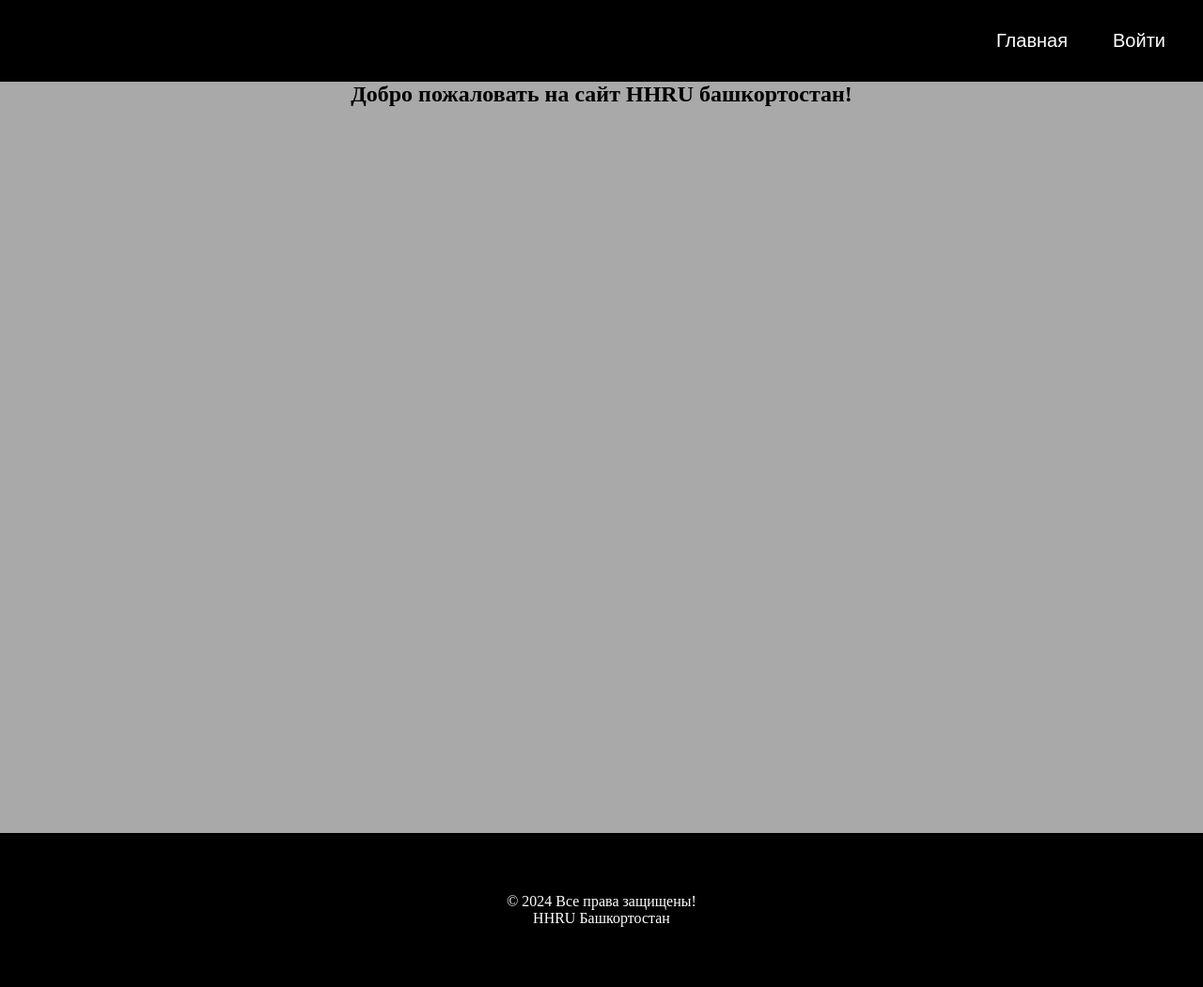
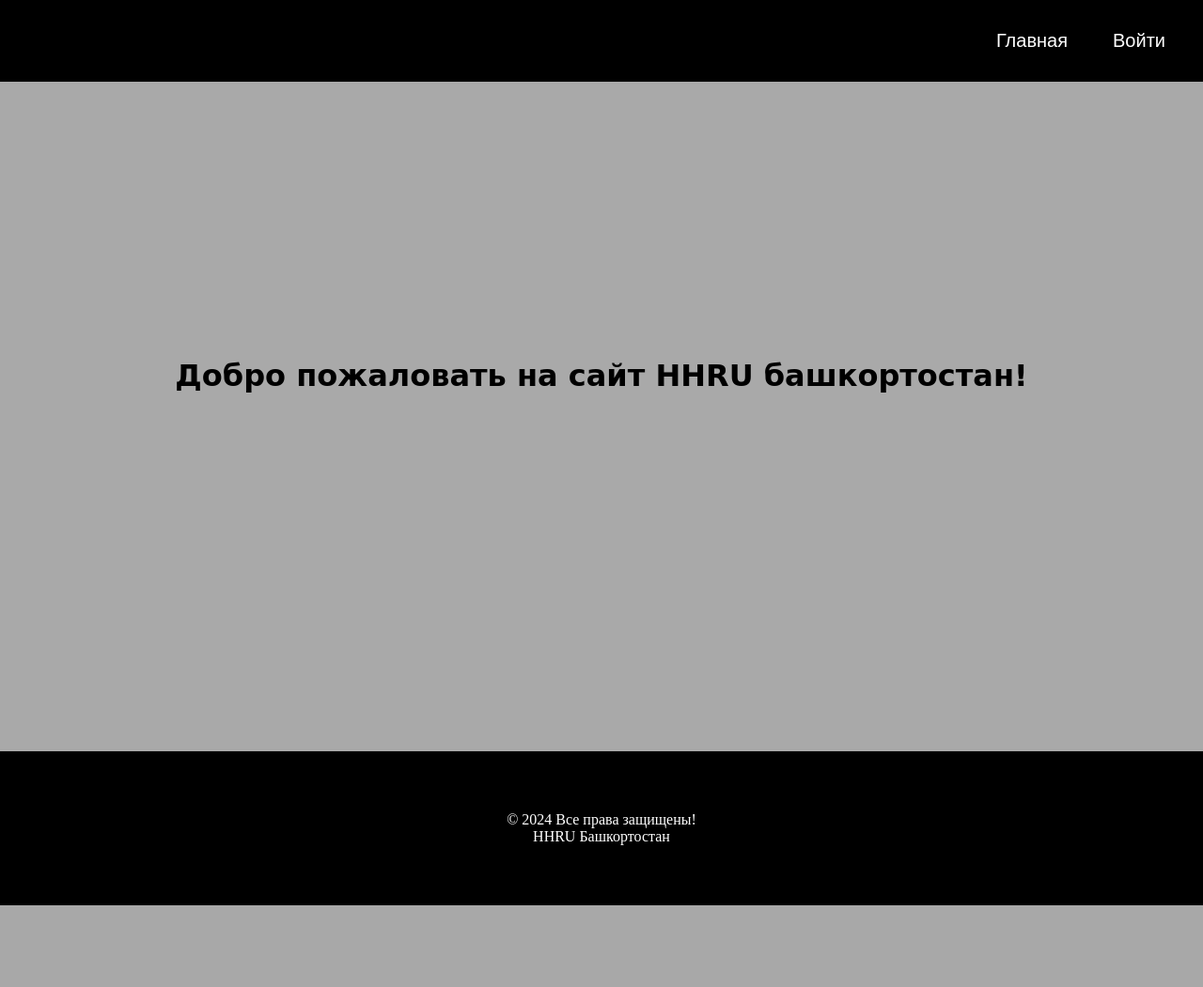
Before and after one commit to VavaL1Xx/HHRU-Bsk, a Django app: page / in a window 1280 px wide. Shown: the whole page at 94% size. After the commit the page ends 964 px from the top, so only its background shows below. Run offline with Django 5.2, Linux system fonts and the light colour scheme.

Commit message:
added some styles

```diff
--- a/users/static/users/css/styles.css
+++ b/users/static/users/css/styles.css
@@ -11,6 +11,9 @@
 .header {
     background-color: #000;
     padding: 32px 0;
+    position: absolute;
+    width: 100%;
+
 }
 
 .nav-links{
@@ -41,6 +44,14 @@ main {
     text-align: center;
 }
 
+.home,
+.login,
+.register{
+    display: flex;
+    align-items: center;
+    justify-content: center;
+}
+
 .footer{
     padding: 64px;
     background-color: #000;
--- a/users/templates/users/home.html
+++ b/users/templates/users/home.html
@@ -5,7 +5,9 @@
 {% block content %}
     <section class="home">
         <div class="banner-info">
-            <h1>Добро пожаловать на сайт HHRU башкортостан!</h1>
+            <h1 style="font-weight: 600;font-family: cursive;font-size: 32px;">
+                Добро пожаловать на сайт HHRU башкортостан!
+            </h1>
         </div>
     </section>
 {% endblock %}
--- a/users/templates/users/login.html
+++ b/users/templates/users/login.html
@@ -4,6 +4,7 @@
 
 {% block content %}
     <div class="login">
+        <div class="login-content">
             <h2>Войти в аккаунт</h2>
             <form method="POST">
                 {% csrf_token %}
@@ -12,4 +13,5 @@
             </form>
             <a href="{% url 'register' %}">Нет аккаунта? Зарегистрироваться</a>
         </div>
+    </div>
 {% endblock %}
--- a/users/templates/users/register.html
+++ b/users/templates/users/register.html
@@ -4,6 +4,7 @@
 
 {% block content %}
     <div class="register">
+        <div class="register-content">
             <h2>Регистрация</h2>
             <form method="POST">
                 {% csrf_token %}
@@ -12,4 +13,5 @@
             </form>
             <a href="{% url 'login' %}">Уже есть аккаунт? Войти</a>
         </div>
+    </div>
 {% endblock %}
```
Lines whose indentation alone changed are shown as unchanged.
